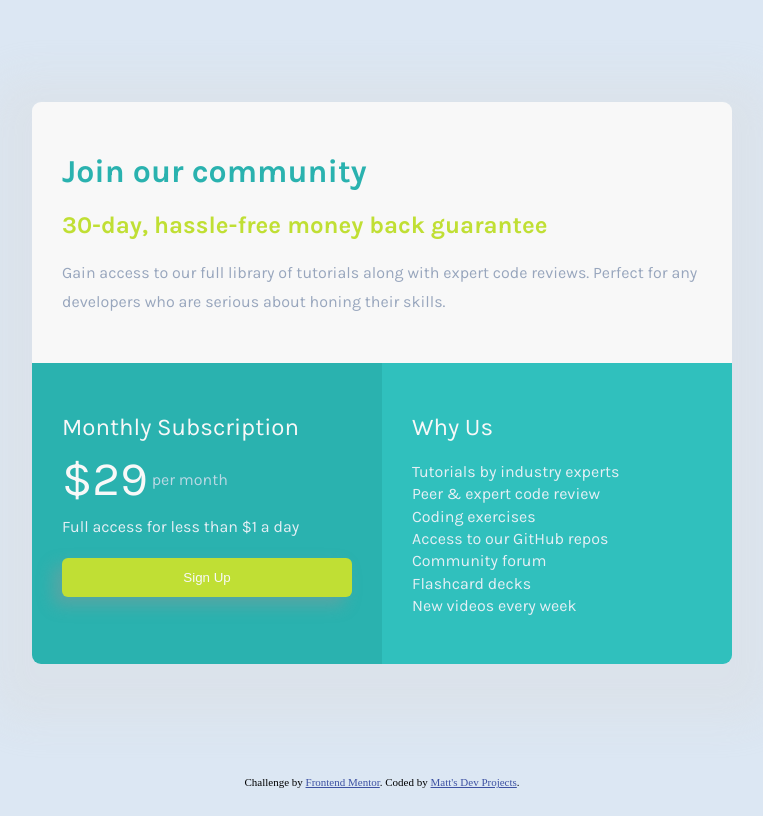
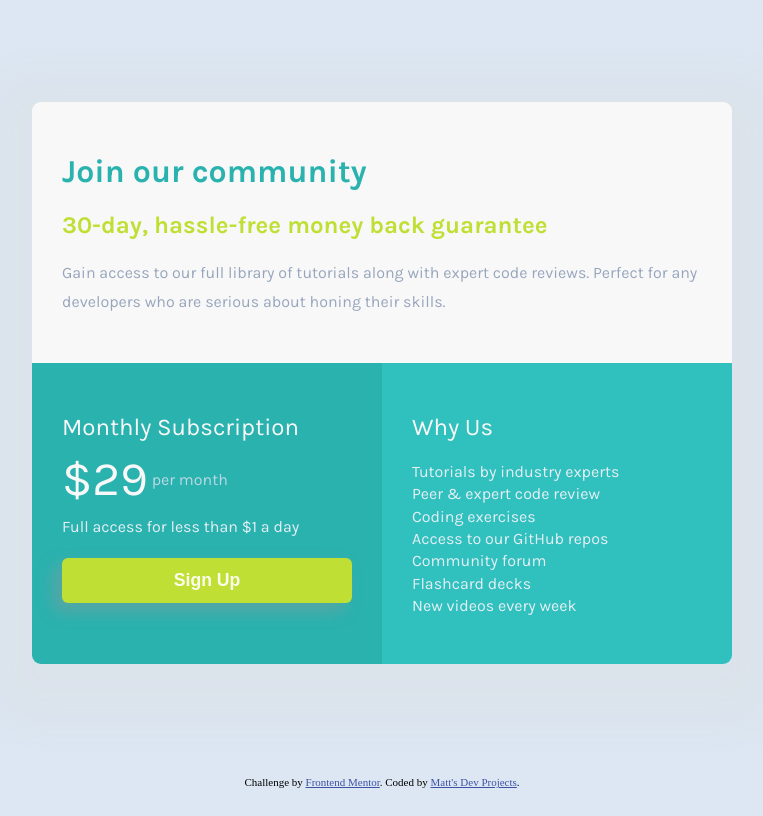
Before and after one commit to Matt-LaRochelle/single-price-grid, a plain HTML site: page index.html in a window 1280 px wide. Shown: the whole page, without its empty margins (258-1021 px from the left). Drawn offline with Linux system fonts and the light colour scheme.

Commit message:
finalized

```diff
--- a/style.css
+++ b/style.css
@@ -78,13 +78,19 @@ ul {
 .bottom-left button {
     display: block;
     width: 100%;
-    color: #f8f8f8;
+    color: #ffffffe8;
+    font-weight: 700;
+    font-size: 1.1rem;
     background-color: hsl(71, 73%, 54%);
     border: none;
     border-radius: 6px;
     padding: 12px 50px;
     box-shadow: -8px 8px 16px 1px #95959568;
     /* box-shadow: 0px 4px 4px 20px #82828268; */
+}
+.bottom-left button:hover {
+    cursor: pointer;
+    filter: brightness(0.93);
 }
 
 .bottom-right {
```
Also changed, not shown: images/screenshot.png (added), 1 other file.
